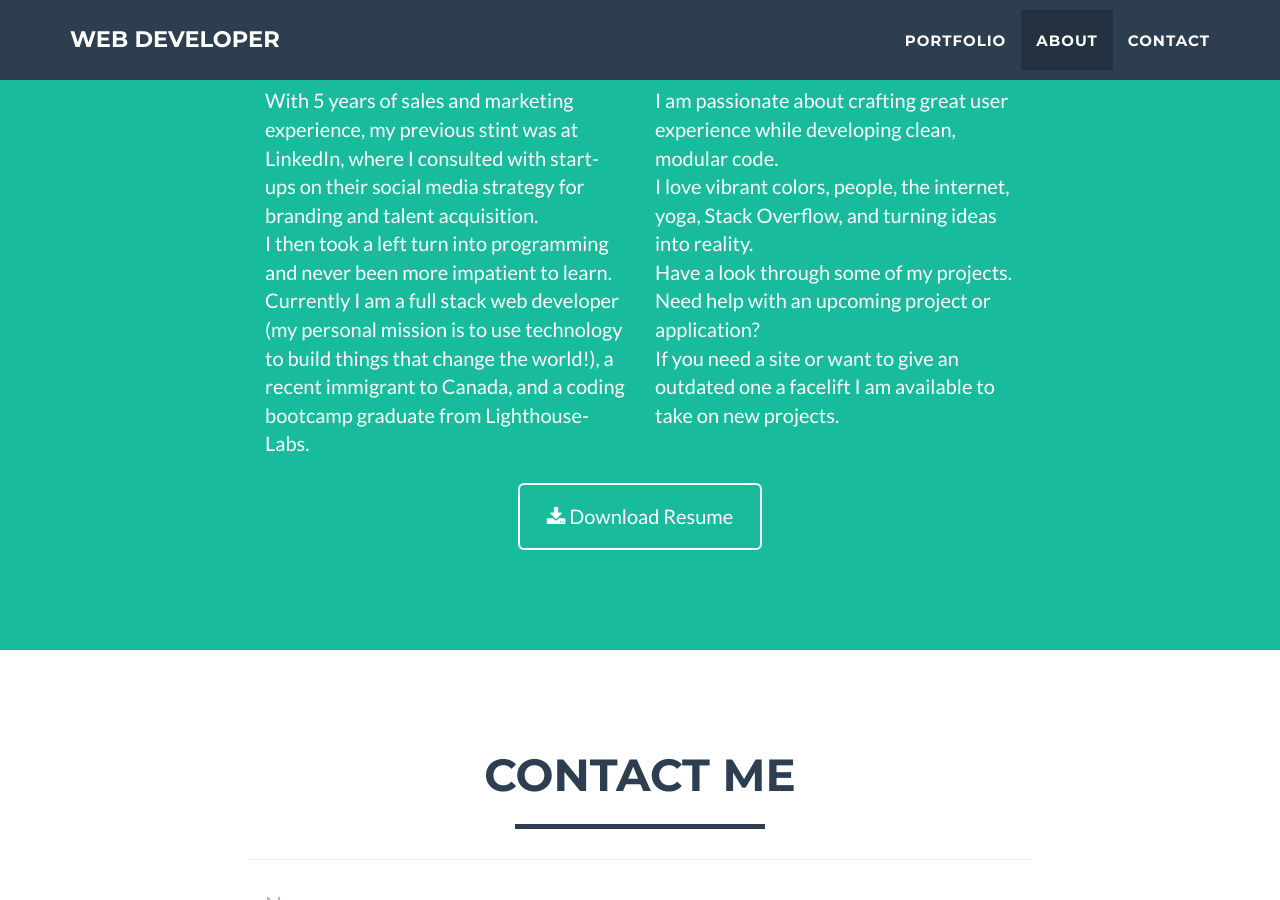
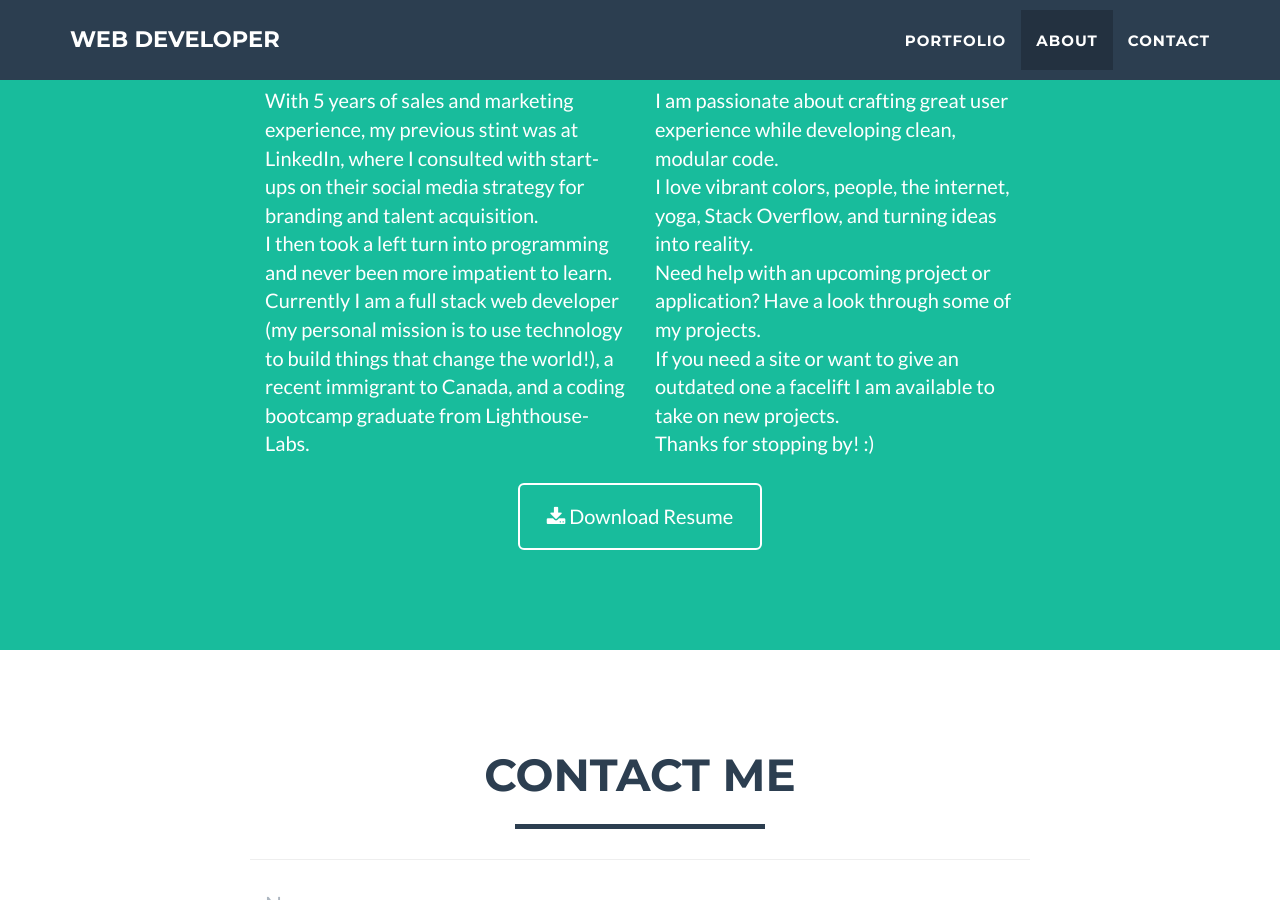
Before and after one commit to avleen30/avleen30.github.io, a Jekyll site: the page built from index.html, in a window 1280 px wide and 900 px high, scrolled down 1470 px. Built offline with Jekyll 4.4.1, drawn with Linux system fonts in a browser that asks for light colours.

Commit message:
updating about me

```diff
--- a/_includes/about.html
+++ b/_includes/about.html
@@ -14,7 +14,7 @@
                       personal mission is to use technology to build things that change the world!), a recent immigrant to Canada, and a coding bootcamp graduate from <a style="color:white" href="https://www.lighthouselabs.ca/">Lighthouse-Labs.</a> <br></p>
                 </div>
                 <div class="col-lg-4">
-                    <p>I am passionate about crafting great user experience while developing clean, modular code. <br> I love vibrant colors, people, the internet, yoga, <a style="color:white" href="https://stackoverflow.com/">Stack Overflow,</a> and turning ideas into reality.<br> Have a look through some of my projects. <br> Need help with an upcoming project or application? <br> If you need a site or want to give an outdated one a facelift I am available to take on new projects.</p>
+                    <p>I am passionate about crafting great user experience while developing clean, modular code. <br> I love vibrant colors, people, the internet, yoga, <a style="color:white" href="https://stackoverflow.com/">Stack Overflow,</a> and turning ideas into reality.<br> Need help with an upcoming project or application? Have a look through some of my projects. <br> If you need a site or want to give an outdated one a facelift I am available to take on new projects.<br> Thanks for stopping by! :) </p>
                 </div>
                 <div class="col-lg-8 col-lg-offset-2 text-center">
                     <a href="https://resume.creddle.io/resume/c6noi82s42d" class="btn btn-lg btn-outline">
```
